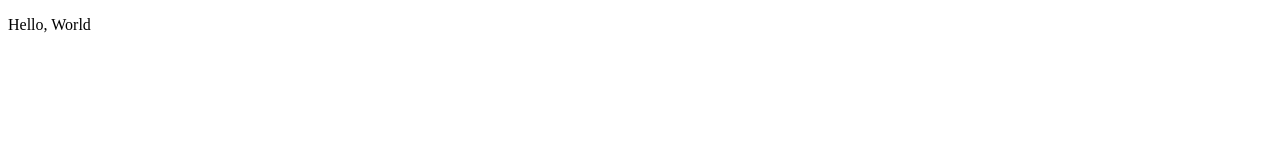
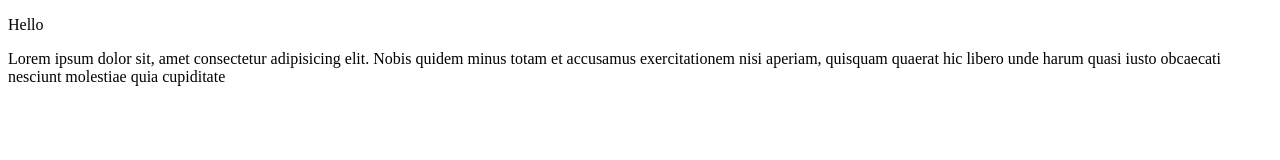
Before and after one commit to goodboiclique/example, a plain HTML site: page index.html in a window 1280 px wide. Drawn offline with Linux system fonts and the light colour scheme.

Commit message:
second commit

```diff
--- a/index.html
+++ b/index.html
@@ -8,8 +8,9 @@
 </head>
 <body>
    <p>
-      Hello, World
+      Hello
    </p>
+   <p>Lorem ipsum dolor sit, amet consectetur adipisicing elit. Nobis quidem minus totam et accusamus exercitationem nisi aperiam, quisquam quaerat hic libero unde harum quasi iusto obcaecati nesciunt molestiae quia cupiditate</p>
    <script src="/script.js"></script>
 </body>
 </html>
```
